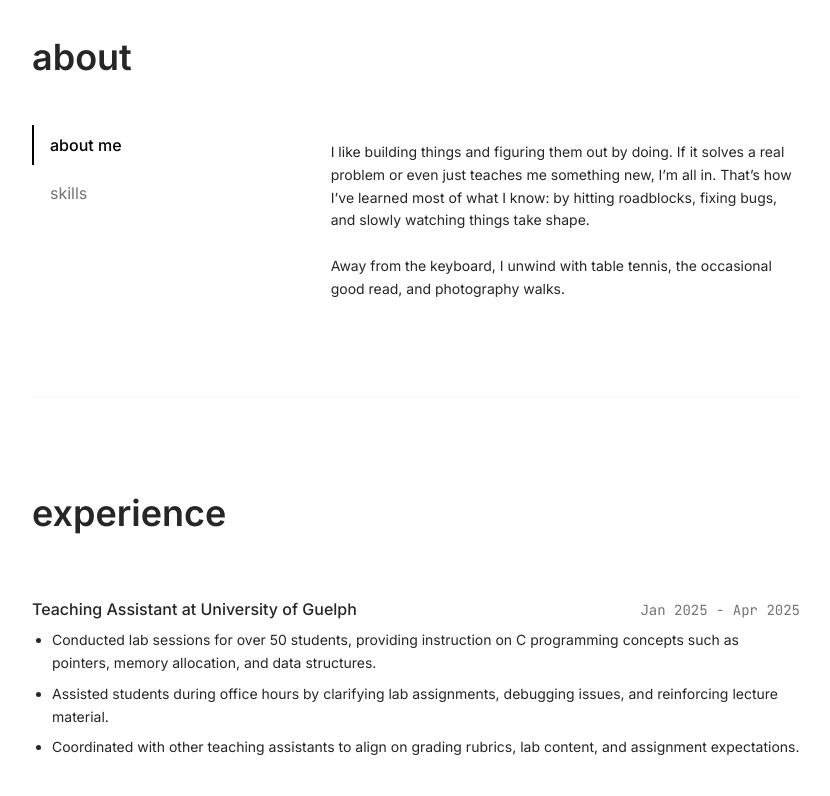
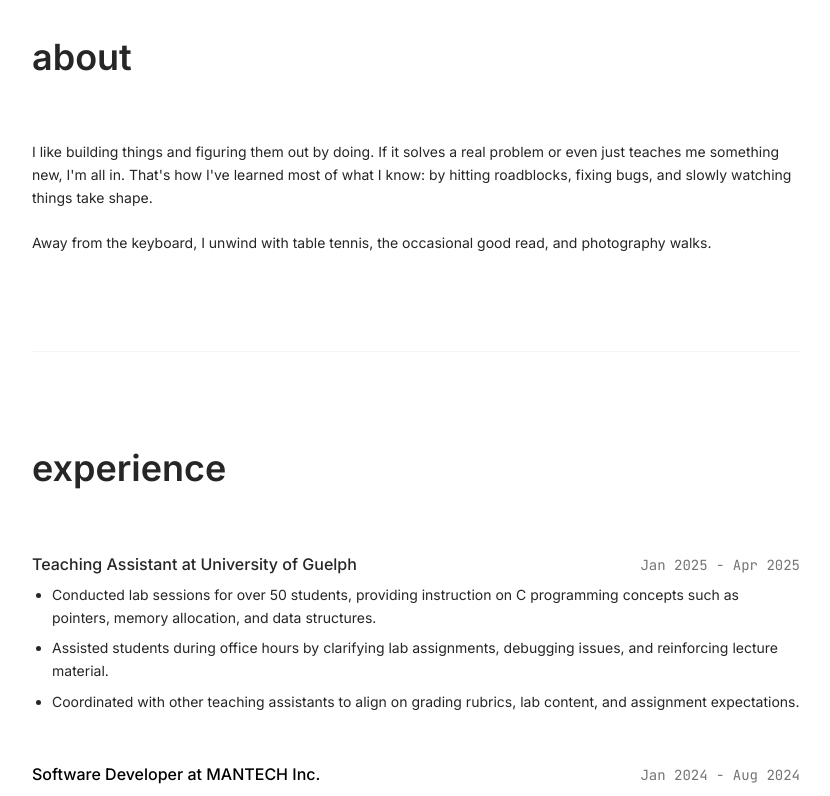
Before and after one commit to pprateekk/personal-portfolio, a React (Create React App) app: page / in a window 1280 px wide. Shown: the part 860-1656 px from the top of the page, without its empty margins (224-1054 px from the left). Built offline with nearby package versions, Linux system fonts and the light colour scheme.

Commit message:
refactor: update App.js and About component

```diff
--- a/src/App.js
+++ b/src/App.js
@@ -58,7 +58,7 @@ function App() {
         <About />
         <Experience />
         <Blogs />
-        <CoopPage />
+        {/* <CoopPage /> */}
         <Projects />
         <Contact />
       </div>
--- a/src/components/About.js
+++ b/src/components/About.js
@@ -1,28 +1,6 @@
-import React, { useState } from "react";
-import Skills from "./Skills";
+import React from "react";
 
 export default function About() {
-  const [activeSection, setActiveSection] = useState("about");
-
-  const aboutContent = (
-    <div className="space-y-6 pt-4 prose prose-neutral max-w-none">
-      <p className="text-sm leading-relaxed">
-        I like building things and figuring them out by doing. If it solves a
-        real problem or even just teaches me something new, I’m all in. That’s
-        how I’ve learned most of what I know: by hitting roadblocks, fixing
-        bugs, and slowly watching things take shape.
-        <br /> <br /> Away from the keyboard, I unwind with table tennis, the
-        occasional good read, and photography walks.
-      </p>
-    </div>
-  );
-
-  const skillsContent = (
-    <div className="pt-4">
-      <Skills />
-    </div>
-  );
-
   return (
     <section
       id="about"
@@ -30,33 +8,15 @@ export default function About() {
     >
       <h2 className="text-3xl md:text-4xl mb-12 font-sans font-bold">about</h2>
 
-      <div className="flex flex-col md:flex-row gap-16">
-        <div className="w-full md:w-1/3">
-          <div className="sticky top-24">
-            <nav className="space-y-2">
-              {[
-                { id: "about", label: "about me" },
-                { id: "skills", label: "skills" },
-              ].map((item) => (
-                <button
-                  key={item.id}
-                  onClick={() => setActiveSection(item.id)}
-                  className={`block text-left w-full px-4 py-2 transition-all duration-300 border-l-2 ${
-                    activeSection === item.id
-                      ? "border-black text-black font-medium"
-                      : "border-transparent text-neutral-500 hover:text-black hover:border-neutral-300"
-                  }`}
-                >
-                  {item.label}
-                </button>
-              ))}
-            </nav>
-          </div>
-        </div>
-
-        <div className="w-full md:w-2/3">
-          {activeSection === "about" ? aboutContent : skillsContent}
-        </div>
+      <div className="space-y-6 pt-4 prose prose-neutral max-w-none">
+        <p className="text-sm leading-relaxed">
+          I like building things and figuring them out by doing. If it solves a
+          real problem or even just teaches me something new, I'm all in. That's
+          how I've learned most of what I know: by hitting roadblocks, fixing
+          bugs, and slowly watching things take shape.
+          <br /> <br /> Away from the keyboard, I unwind with table tennis, the
+          occasional good read, and photography walks.
+        </p>
       </div>
     </section>
   );
```
